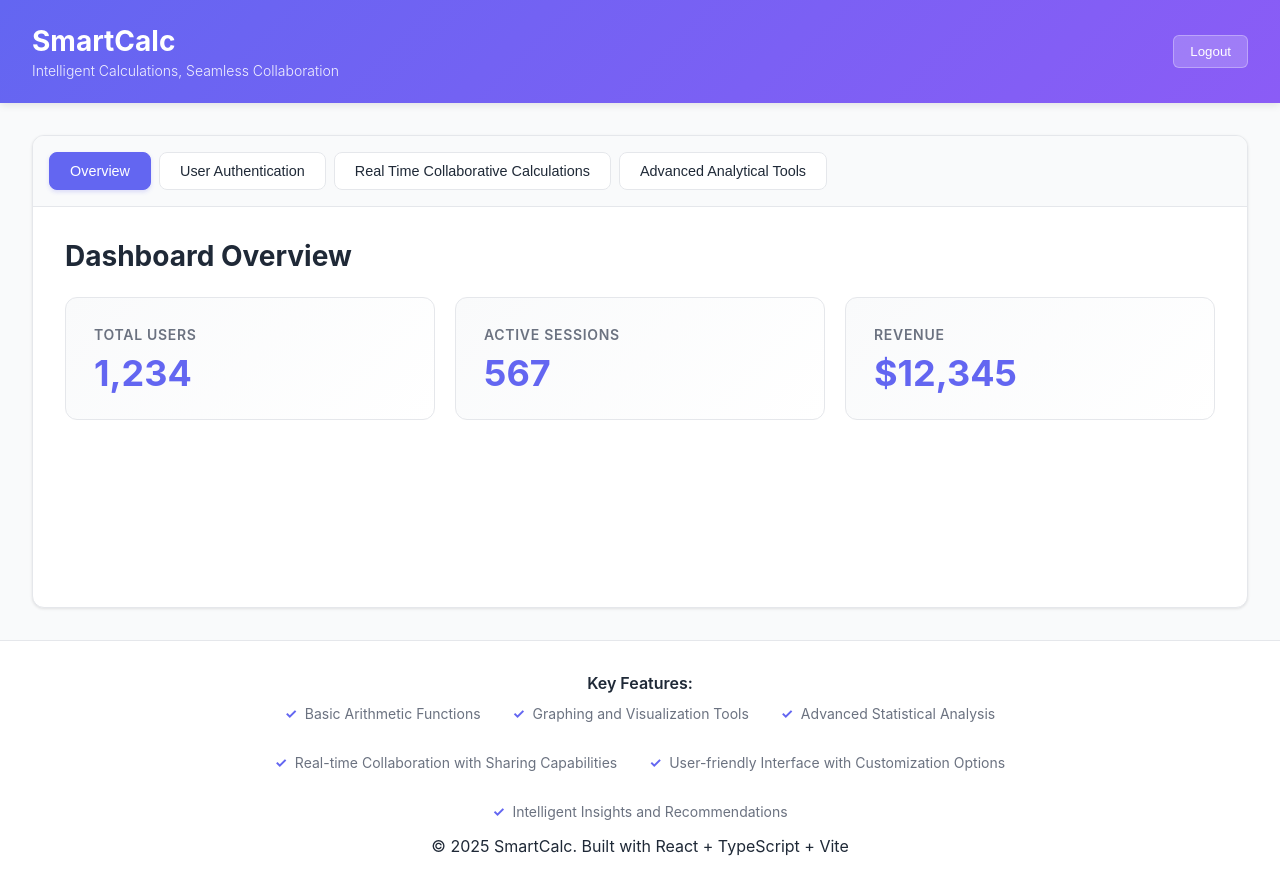
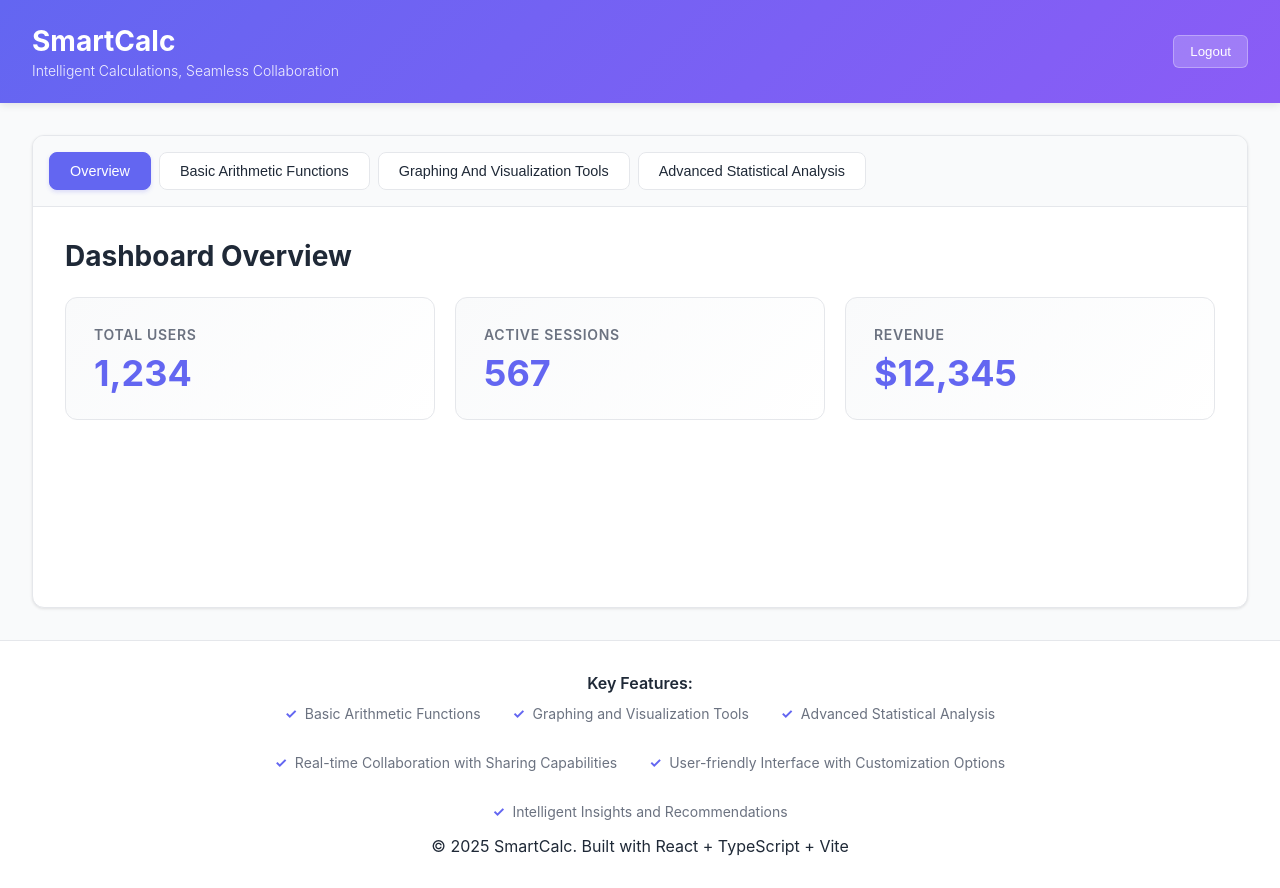
Before and after one commit to playworks93/smartcalc-landing-app, a React (Vite) app: page / in a window 1280 px wide. Both pictures are taken after typing "name@example.com", "Sample123" into the empty fields and a click on the button "Sign In". Built offline with nearby package versions, Linux system fonts and the light colour scheme.

Commit message:
Add src/components/Dashboard.tsx

```diff
--- a/src/components/Dashboard.tsx
+++ b/src/components/Dashboard.tsx
@@ -15,22 +15,22 @@ const Dashboard = (props: DashboardProps) => {
           Overview
         </button>
         <button
-          className={activeTab === 'user_authentication' ? 'active' : ''}
-          onClick={() => setActiveTab('user_authentication')}
+          className={activeTab === 'basic_arithmetic_functions' ? 'active' : ''}
+          onClick={() => setActiveTab('basic_arithmetic_functions')}
         >
-          User Authentication
+          Basic Arithmetic Functions
         </button>
         <button
-          className={activeTab === 'real_time_collaborative_calculations' ? 'active' : ''}
-          onClick={() => setActiveTab('real_time_collaborative_calculations')}
+          className={activeTab === 'graphing_and_visualization_tools' ? 'active' : ''}
+          onClick={() => setActiveTab('graphing_and_visualization_tools')}
         >
-          Real Time Collaborative Calculations
+          Graphing And Visualization Tools
         </button>
         <button
-          className={activeTab === 'advanced_analytical_tools' ? 'active' : ''}
-          onClick={() => setActiveTab('advanced_analytical_tools')}
+          className={activeTab === 'advanced_statistical_analysis' ? 'active' : ''}
+          onClick={() => setActiveTab('advanced_statistical_analysis')}
         >
-          Advanced Analytical Tools
+          Advanced Statistical Analysis
         </button>
       </nav>
 
@@ -55,24 +55,24 @@ const Dashboard = (props: DashboardProps) => {
           </div>
         )}
 
-        {activeTab === 'user_authentication' && (
+        {activeTab === 'basic_arithmetic_functions' && (
           <div className="tab-content">
-            <h2>User Authentication</h2>
-            <p>Manage your user authentication here.</p>
+            <h2>Basic Arithmetic Functions</h2>
+            <p>Manage your basic arithmetic functions here.</p>
           </div>
         )}
 
-        {activeTab === 'real_time_collaborative_calculations' && (
+        {activeTab === 'graphing_and_visualization_tools' && (
           <div className="tab-content">
-            <h2>Real-time Collaborative Calculations</h2>
-            <p>Manage your real time collaborative calculations here.</p>
+            <h2>Graphing and Visualization Tools</h2>
+            <p>Manage your graphing and visualization tools here.</p>
           </div>
         )}
 
-        {activeTab === 'advanced_analytical_tools' && (
+        {activeTab === 'advanced_statistical_analysis' && (
           <div className="tab-content">
-            <h2>Advanced Analytical Tools</h2>
-            <p>Manage your advanced analytical tools here.</p>
+            <h2>Advanced Statistical Analysis</h2>
+            <p>Manage your advanced statistical analysis here.</p>
           </div>
         )}
       </div>
```
